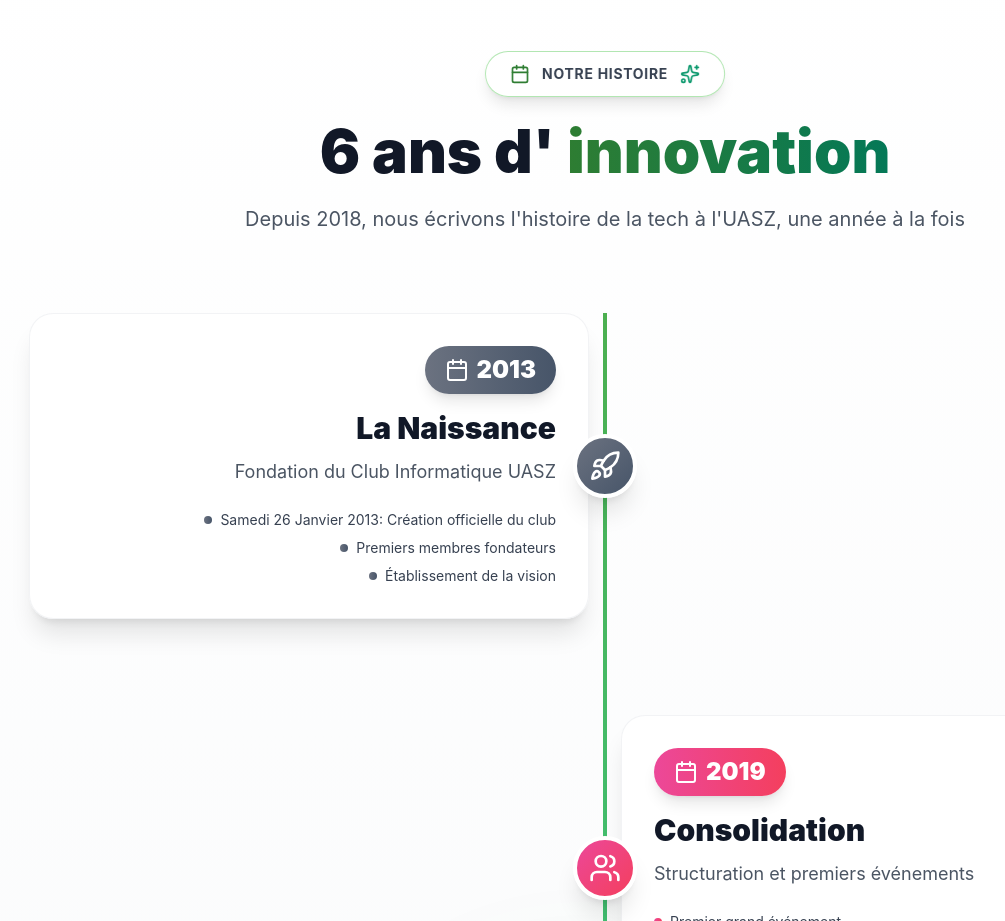
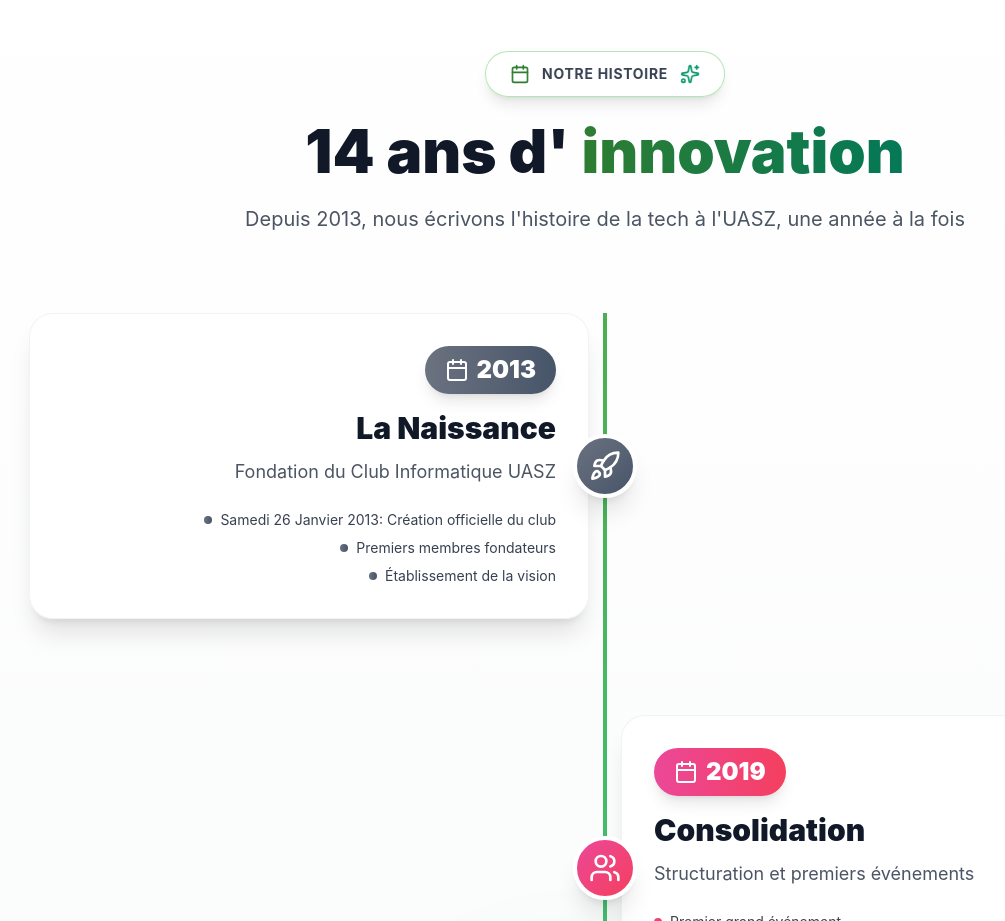
Before and after one commit to gaye-00/site-club-informatique, a React (Vite) app: page /apropos in a window 1280 px wide. Shown: the part 1020-1941 px from the top of the page, without its empty margins (35-1040 px from the left). Built offline with nearby package versions, Linux system fonts and the light colour scheme.

Commit message:
auto avis Malack

```diff
--- a/src/components/apropos/Clubhistory.tsx
+++ b/src/components/apropos/Clubhistory.tsx
@@ -147,13 +147,13 @@
           </motion.div>
 
           <h2 className="text-4xl md:text-5xl lg:text-6xl font-black text-gray-900 mb-6">
-            6 ans d'{" "}
+            14 ans d'{" "}
             <span className="bg-gradient-to-r from-primary-600 to-accent-600 bg-clip-text text-transparent">
               innovation
             </span>
           </h2>
           <p className="text-lg lg:text-xl text-gray-600 max-w-3xl mx-auto">
-            Depuis 2018, nous écrivons l'histoire de la tech à l'UASZ, une année
+            Depuis 2013, nous écrivons l'histoire de la tech à l'UASZ, une année
             à la fois
           </p>
         </motion.div>
--- a/src/components/evenement/EventTestimonials.tsx
+++ b/src/components/evenement/EventTestimonials.tsx
@@ -17,7 +17,7 @@
     name: "Adama Diouf",
     role: "Etudiant Master GL, membre actif",
     content:
-      "L'ambiance aux soirées Bach Club est juste géniale. C'est là que j'ai trouvé mes co-fondateurs pour notre projet de startup. Le networking est réel !",
+      "Ce qui m'a le plus marqué au sein du club informatique, c'est son renouveau, notamment à travers les nouvelles activités et les changements apportés à son fonctionnement.",
     gradient: "from-cyan-500 to-blue-500",
     delay: 0.2,
   },
@@ -26,7 +26,7 @@
     name: "Mr. Malack",
     role: "Doctorant en Informatique",
     content:
-      "La Masterclass Photoshop n'était pas juste technique, elle était artistique. J'ai appris à donner vie à mes idées. Merci aux formateurs pour leur patience.",
+      "En tant qu'ancien ayant vu passer plusieurs bureaux du club informatique, je peux affirmer que celui-ci a accompli un travail remarquable, voire unique. J'espère que le prochain bureau fera encore davantage afin d'assurer une bonne continuité.",
     gradient: "from-amber-400 to-orange-500",
     delay: 0.4,
   },
```
